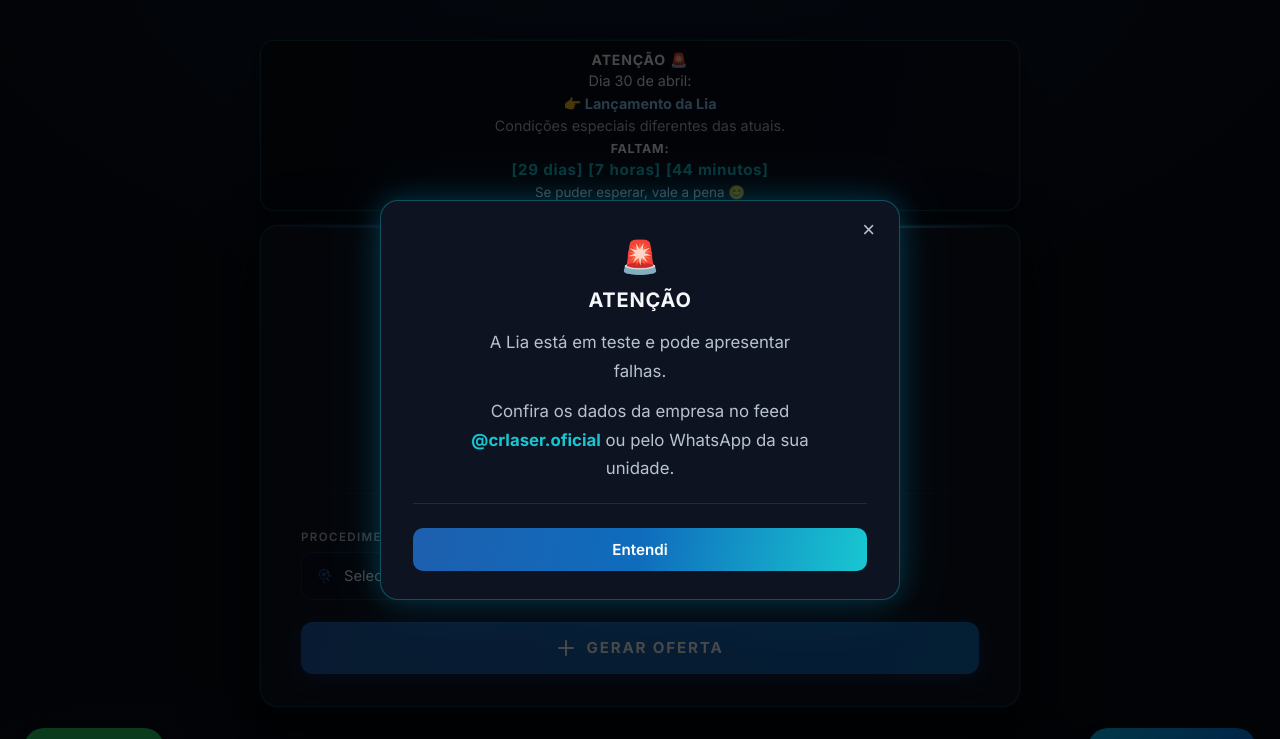
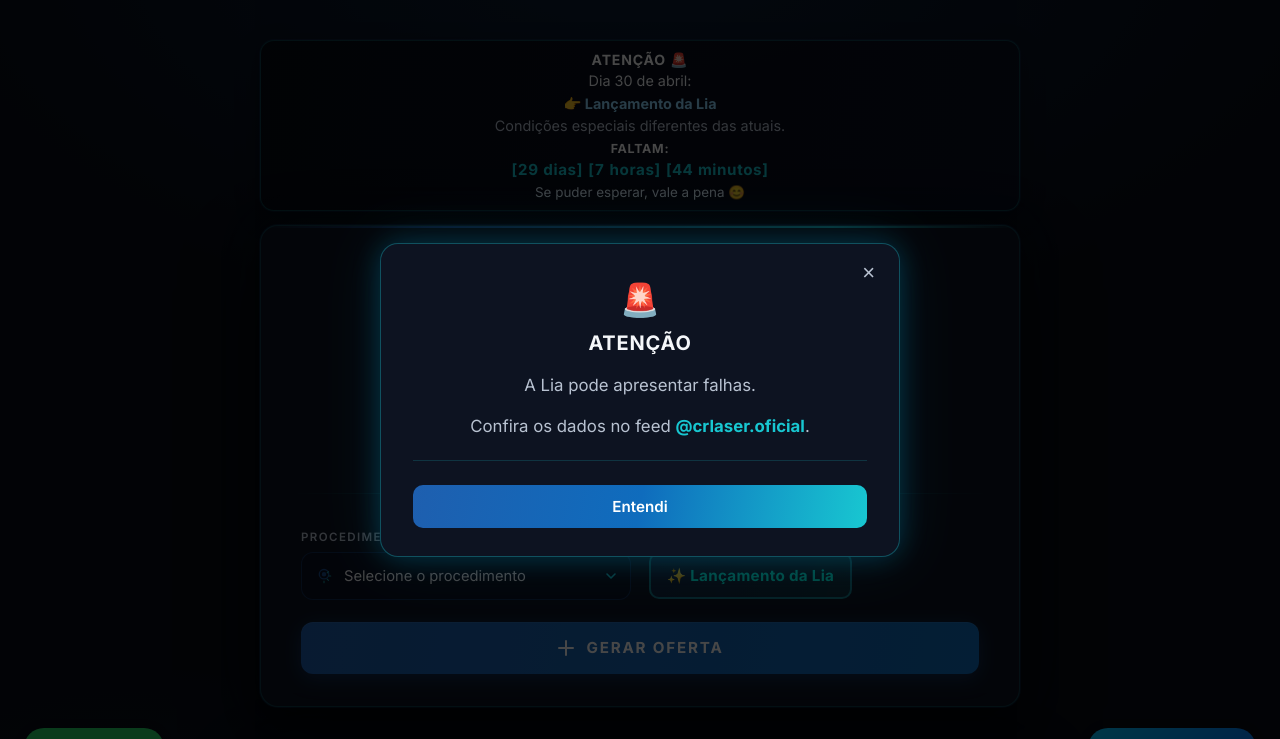
Before and after one commit to clinicacrlaser/gerador-crlaser, a website: page index.html in a window 1280 px wide. Shown: the top 739 px of the page. Drawn offline with Linux system fonts and the light colour scheme; no server answers.

Commit message:
encurta aviso inicial

```diff
--- a/index.html
+++ b/index.html
@@ -561,9 +561,8 @@
       <button id="popupClose" aria-label="Fechar">&times;</button>
       <div class="popup-icon">🚨</div>
       <h2>ATENÇÃO</h2>
-      <p class="popup-main">A Lia está em teste e pode apresentar falhas.</p>
-      <p class="popup-sub">Confira os dados da empresa no feed <strong>@crlaser.oficial</strong> ou pelo WhatsApp da sua unidade.</p>
-      <hr class="popup-divider" />
+<p class="popup-main">A Lia pode apresentar falhas.</p>
+<p class="popup-sub">Confira os dados no feed <strong>@crlaser.oficial</strong>.</p>     <hr class="popup-divider" />
       <button id="popupOk">Entendi</button>
     </div>
   </div>
```
